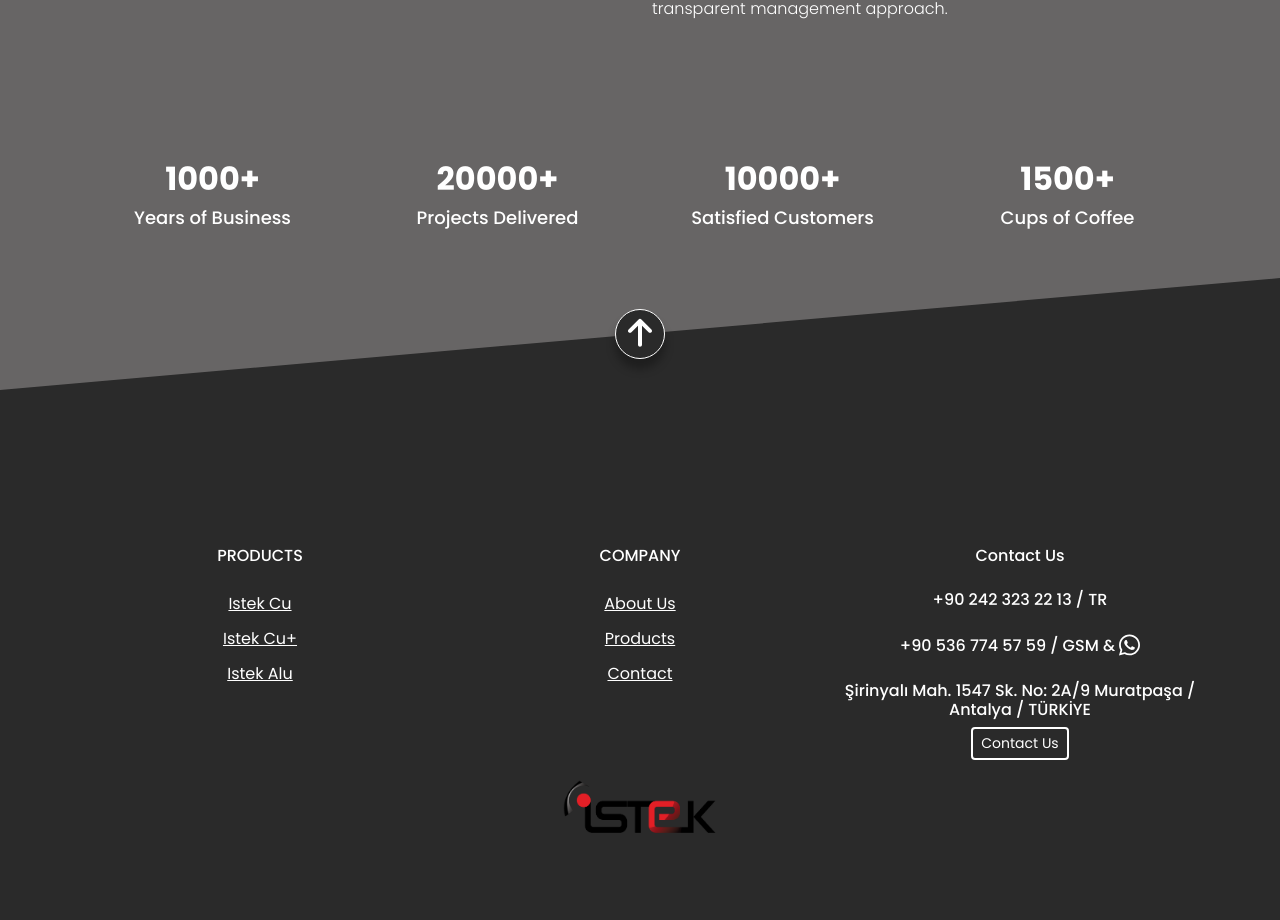
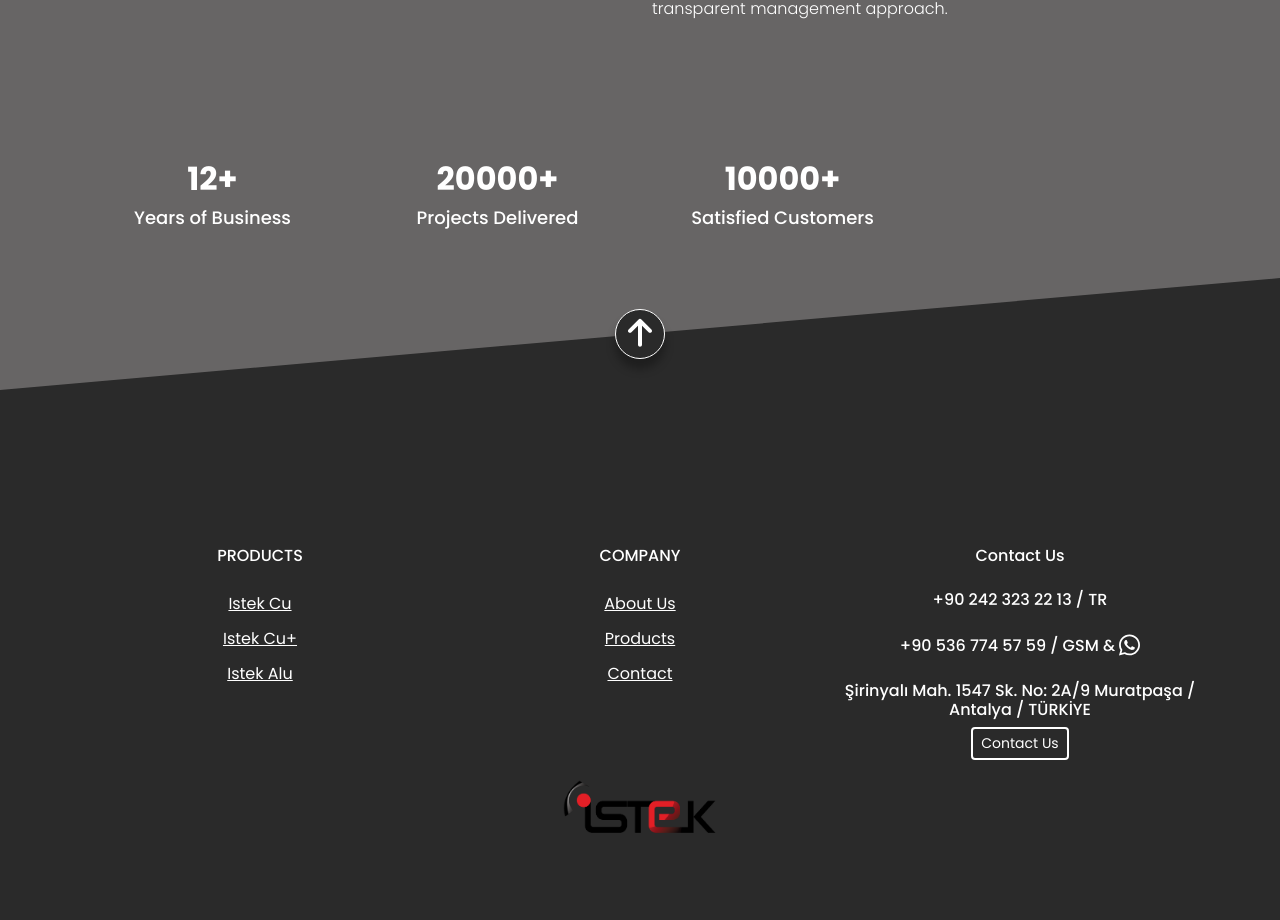
Before and after one commit to vuranokyigit/IstekComp, a React (Create React App) app in the folder istek-company/: page / in a window 1280 px wide. Shown: the part 1979-2899 px from the top of the page. Built offline with nearby package versions, Linux system fonts and the light colour scheme; a web font is replaced by a local one.

Commit message:
runbuildLast

```diff
--- a/istek-company/package.json
+++ b/istek-company/package.json
@@ -14,7 +14,8 @@
     "react-dom": "^18.3.1",
     "react-i18next": "^15.4.0",
     "react-router-dom": "^6.28.1",
-    "react-scripts": "5.0.1"
+    "react-scripts": "5.0.1",
+    "typescript": "^4.9.5"
   },
   "scripts": {
     "start": "react-scripts start",
--- a/istek-company/src/components/main/home.jsx
+++ b/istek-company/src/components/main/home.jsx
@@ -56,7 +56,7 @@ const Home = () => {
       <div className="row">
         <div className="col-md-3 col-sm-6">
           <div className="detail-box">
-            <h2>1000+</h2>
+            <h2>12+</h2>
             <h5>Years of Business</h5>
           </div>
         </div>
@@ -72,12 +72,7 @@ const Home = () => {
             <h5>Satisfied Customers</h5>
           </div>
         </div>
-        <div className="col-md-3 col-sm-6">
-          <div className="detail-box">
-            <h2>1500+</h2>
-            <h5>Cups of Coffee</h5>
-          </div>
-        </div>
+
       </div>
     </div>
   </section>
```
Also changed, not shown: istek-company/public/img/boyler22.jpeg (added), 1 other file (tests, documents, lock files or other folders).
